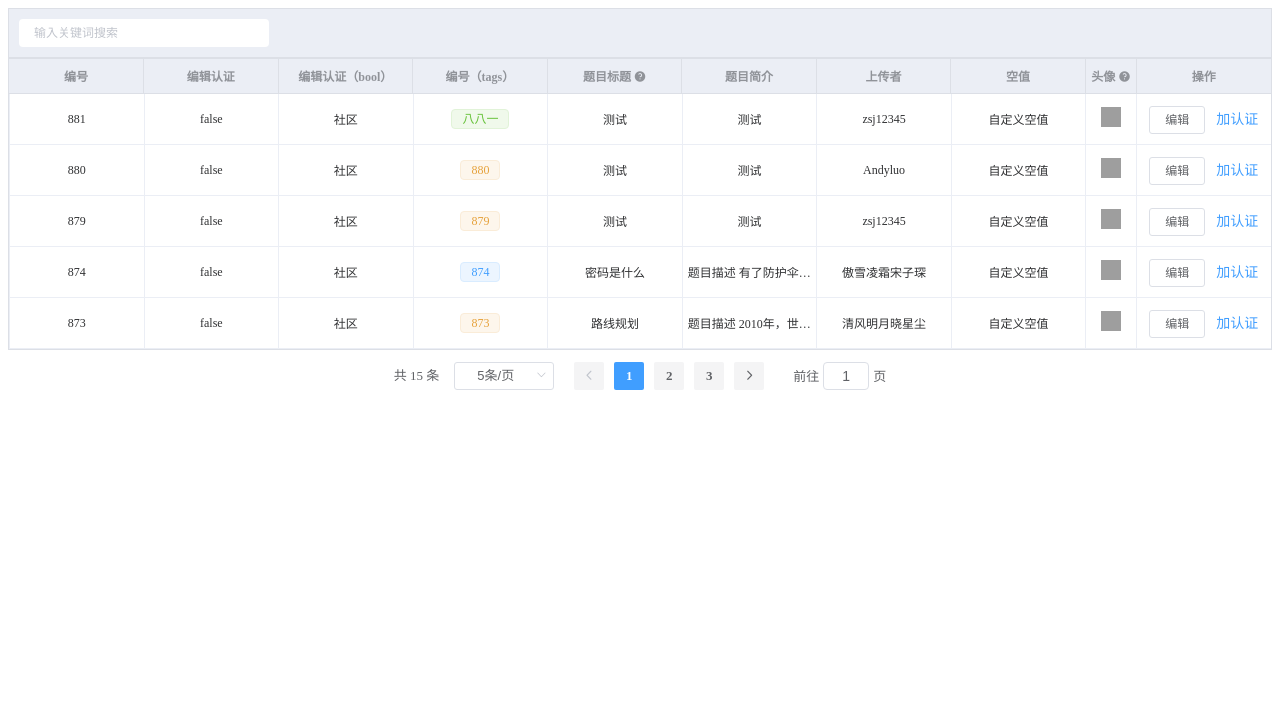
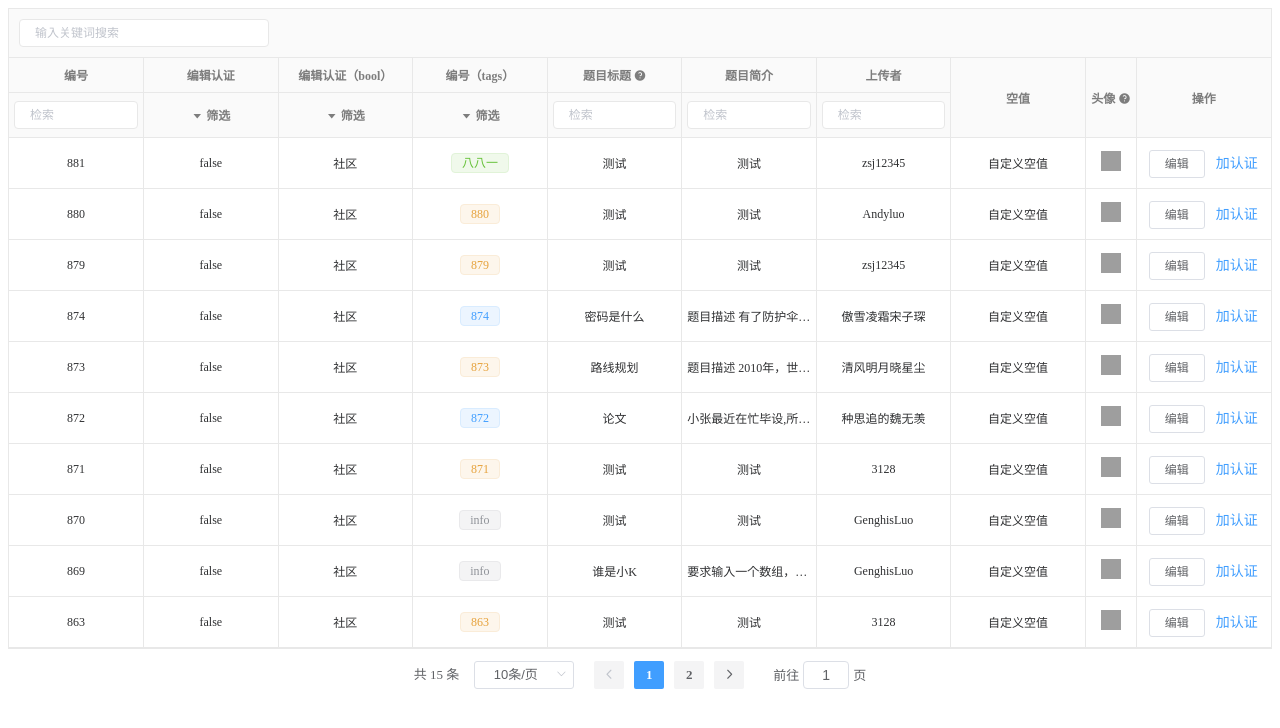
Before and after one commit to CornerSkyless/vue-geelist, a Vue app: page / in a window 1280 px wide. Shown: the top 728 px of the page. Built offline with nearby package versions, Linux system fonts and the light colour scheme; grey boxes are pictures that could not be loaded.

Commit message:
增加列筛选

```diff
--- a/src/App.vue
+++ b/src/App.vue
@@ -951,17 +951,19 @@ export default class App extends Vue {
   ];
   option: GeelistOption<any> = {
     rowKey: "id",
-    pageSize: 5,
+    pageSize: 10,
     columnOptions: [
-      { label: "编号", content: "id" },
+      { label: "编号", content: "id", input: true },
       {
         label: "编辑认证",
-        content: "isCertificate"
+        content: "isCertificate",
+        select: true
       },
       {
         label: "编辑认证（bool）",
         content: "isCertificate",
-        bool: { yText: "已认证", nText: "社区" }
+        bool: { yText: "已认证", nText: "社区" },
+        select: true
       },
       {
         label: "编号（tags）",
@@ -971,7 +973,8 @@ export default class App extends Vue {
           { in: [874, 872], type: "error" },
           { in: [870, 869], text: "info", type: "info" },
           { type: "warning" }
-        ]
+        ],
+        select: true
       },
       {
         label: "题目标题",
@@ -980,15 +983,17 @@ export default class App extends Vue {
         tooltip: true,
         tooltipText(row) {
           return "tooltipText " + row.id;
-        }
+        },
+        input: true
       },
       {
         label: "题目简介",
         content: "description",
         wrap: false,
-        tooltip: false
+        tooltip: false,
+        input: true
       },
-      { label: "上传者", content: "uploader.username" },
+      { label: "上传者", content: "uploader.username", input: true },
       {
         label: "空值",
         content: "uploader.emptyMessage",
--- a/src/components/geelist.vue
+++ b/src/components/geelist.vue
@@ -1,17 +1,68 @@
 <template>
   <div>
     <div class="geelist-header">
-          <el-input size="mini" style="width:250px" v-model="searchParams.keyword" placeholder="输入关键词搜索"></el-input>
+      <el-input
+        size="mini"
+        style="width:250px"
+        v-model="searchParams.keyword"
+        placeholder="输入关键词搜索"
+      ></el-input>
     </div>
     <table class="geelist-table">
       <thead>
         <tr>
-                <th v-for="column in displayColumns" :key="column.label" :style="column.style">
+          <th
+            v-for="(column,i) in displayColumns"
+            :key="column.label"
+            :style="column.style"
+            :rowspan="filterColunmList[i].type==='None' ? 2 : 1"
+          >
             {{column.label}}
-                    <el-tooltip v-if="column.description"
-                                effect="dark" placement="bottom" :content="column.description">
+            <el-tooltip
+              v-if="column.description"
+              effect="dark"
+              placement="bottom"
+              :content="column.description"
+            >
               <i class="el-icon-question"></i>
             </el-tooltip>
+          </th>
+        </tr>
+        <tr>
+          <th
+            v-for="(column,i) in displayColumns"
+            v-if="filterColunmList[i].type!=='None'"
+            :key="column.label"
+          >
+            <el-input
+              size="mini"
+              v-if="filterColunmList[i].type==='Input'"
+              v-model="filterColunmList[i].value"
+              placeholder="检索"
+            ></el-input>
+            <el-popover
+              v-if="filterColunmList[i].type==='Select'"
+              placement="bottom"
+              width="240"
+              trigger="click"
+            >
+              <el-checkbox-group v-model="filterColunmList[i].values">
+                <el-checkbox
+                  v-for="option in filterColunmList[i].selectOptions"
+                  :key="option"
+                  :label="option"
+                  style="margin-left:0;margin-right:15px"
+                ></el-checkbox>
+              </el-checkbox-group>
+              <a
+                slot="reference"
+                class="select-span"
+                :class="{'text-blue':filterColunmList[i].values.length>0}"
+              >
+                <i class="el-icon-caret-bottom"></i>
+                筛选
+              </a>
+            </el-popover>
           </th>
         </tr>
       </thead>
@@ -22,21 +73,25 @@
               <div slot="content" style="max-width: 350px">{{getToolTipContent(row,column)}}</div>
               <span>{{getContent(row,column)}}</span>
             </el-tooltip>
-                    <el-tag v-if="column.tags"
+            <el-tag
+              v-if="column.tags"
               :type="getTagOption(row,column).type"
-                            :color="getTagOption(row,column).color">
-                        {{getContent(row,column)}}
-                    </el-tag>
+              :color="getTagOption(row,column).color"
+            >{{getContent(row,column)}}</el-tag>
             <slot v-if="column.slot" :name="column.slot" :row="row"></slot>
-                    <el-button v-for="action in column.actions || []"
+            <el-button
+              v-for="action in column.actions || []"
               :key="getActionXXX(row,action,'text')"
               :type="getActionXXX(row,action,'type')"
               :plain="getActionXXX(row,action,'plain')"
               :circle="getActionXXX(row,action,'circle')"
               :disabled="getActionXXX(row,action,'disabled')"
               :size="getActionXXX(row,action,'size')"
-                      @click="doAction(row,action)">{{getActionXXX(row,action,'text')}}</el-button>
-                    <span v-if="!column.tooltip && !column.tags && !column.slot && !column.actions">{{getContent(row,column)}}</span>
+              @click="doAction(row,action)"
+            >{{getActionXXX(row,action,'text')}}</el-button>
+            <span
+              v-if="!column.tooltip && !column.tags && !column.slot && !column.actions"
+            >{{getContent(row,column)}}</span>
           </td>
         </tr>
       </tbody>
@@ -48,8 +103,8 @@
         :page-sizes="[5, 10, 20, 50]"
         :page-size.sync="searchParams.pageSize"
         layout="total, sizes, prev, pager, next, jumper"
-            :total="filterList.length">
-          </el-pagination>
+        :total="filterList.length"
+      ></el-pagination>
     </div>
   </div>
 </template>
@@ -60,7 +115,8 @@ import {
   GeelistColumnOption,
   GeelistOption,
   GeelistTagOption,
-  GeelistActionOption
+  GeelistActionOption,
+  GeelistFilterColumn
 } from "./interface";
 
 function IndexByIndex(obj: any, indexes = ""): string | boolean {
@@ -85,6 +141,8 @@ export default class Geelist extends Vue {
   private list!: any[];
   @Prop({ required: true, type: Object })
   private option!: GeelistOption<any>;
+
+  private filterColunmList: GeelistFilterColumn[] = [];
 
   searchParams = {
     keyword: "",
@@ -198,7 +256,8 @@ export default class Geelist extends Vue {
   }
 
   get filterList(): any[] {
-    return this.list.filter(row => {
+    return this.list
+      .filter(row => {
         const keyword = this.searchParams.keyword.trim();
         let keywordFound = false;
         for (const column of this.displayColumns) {
@@ -213,6 +272,24 @@ export default class Geelist extends Vue {
         }
         if (keyword && !keywordFound) return false;
         return true;
+      })
+      .filter(row => {
+        for (let i = 0; i < this.displayColumns.length; i++) {
+          const filterColunm = this.filterColunmList[i];
+          const colunm = this.displayColumns[i];
+          if (filterColunm.type === "Input" && filterColunm.value) {
+            if (!this.getContent(row, colunm).includes(filterColunm.value))
+              return false;
+          }
+          if (
+            filterColunm.type === "Select" &&
+            filterColunm.values.length > 0
+          ) {
+            if (!filterColunm.values.includes(this.getContent(row, colunm)))
+              return false;
+          }
+        }
+        return true;
       });
   }
 
@@ -222,18 +299,56 @@ export default class Geelist extends Vue {
     const end = start + this.searchParams.pageSize;
     return this.filterList.slice(start, end);
   }
+
+  created() {
+    this.filterColunmList = this.option.columnOptions.map(
+      (column): GeelistFilterColumn => {
+        if (column.input)
+          return {
+            type: "Input",
+            value: "",
+            values: [],
+            selectOptions: []
+          };
+        if (column.select) {
+          const selectOptions: string[] = [];
+          this.list.forEach(row => {
+            const content = this.getContent(row, column);
+            if (!selectOptions.includes(content)) selectOptions.push(content);
+          });
+          return {
+            type: "Select",
+            value: "",
+            values: [],
+            selectOptions
+          };
+        }
+        return {
+          type: "None",
+          value: "",
+          values: [],
+          selectOptions: []
+        };
+      }
+    );
+  }
 }
 </script>
 
 <style lang="scss">
 .text-blue {
   color: #409eff;
+  user-select: none;
+}
+.select-span {
+  cursor: pointer;
+  user-select: none;
 }
 
 .geelist-header {
-  border: 1px solid #dcdfe6;
+  border: 1px solid #e8e8e8;
   border-bottom: 0;
-  background: #ebeef5;
+  background: #fafafa;
   color: #909399;
   padding: 10px;
   font-size: 12px;
@@ -241,21 +356,26 @@ export default class Geelist extends Vue {
   justify-content: space-between;
   align-items: center;
   .el-input__inner {
-    border: 0;
     height: 30px;
     font-size: 12px;
+    border: 1px solid #e8e8e8;
   }
 }
 
 .geelist-table {
   border-collapse: collapse;
   border-spacing: 0;
-  border: 1px solid #dcdfe6 !important;
+  border: 1px solid #e8e8e8 !important;
   background: #f1f3f5;
   thead {
     width: 100%;
     table-layout: fixed;
     display: table;
+    tr:nth-child(1) {
+      th {
+        border-top: 0;
+      }
+    }
     th:nth-child(1) {
       border-left: 0;
     }
@@ -266,19 +386,28 @@ export default class Geelist extends Vue {
       text-align: center;
       font-size: 12px;
       padding: 8px 5px;
-      border: 1px solid #dcdfe6;
-      background: #ebeef5;
-      color: #909399;
+      border: 1px solid #e8e8e8;
+      background: #fafafa;
+      color: rgba(0, 0, 0, 0.5);
+      .el-input__inner {
+        border: 1px solid #e8e8e8;
+      }
+      label {
+        margin-left: 0 !important;
+      }
     }
   }
   tbody {
     overflow-y: scroll;
+    tr:nth-child(-1) {
+      border-bottom: 0;
+    }
     tr {
       display: table;
       width: 100%;
       table-layout: fixed;
       td {
-        border: 1px solid #ebeef5;
+        border: 1px solid #e8e8e8;
         border-top: 0;
         color: #303133;
         padding: 5px;
@@ -292,6 +421,9 @@ export default class Geelist extends Vue {
           line-height: 18px;
           height: 20px;
         }
+      }
+      td:nth-child(1) {
+        border-left: 0;
       }
       .actions-cell {
         padding: 0;
```
Also changed, not shown: src/components/interface.ts (+9 -0 lines). Lines whose indentation alone changed are shown as unchanged.
